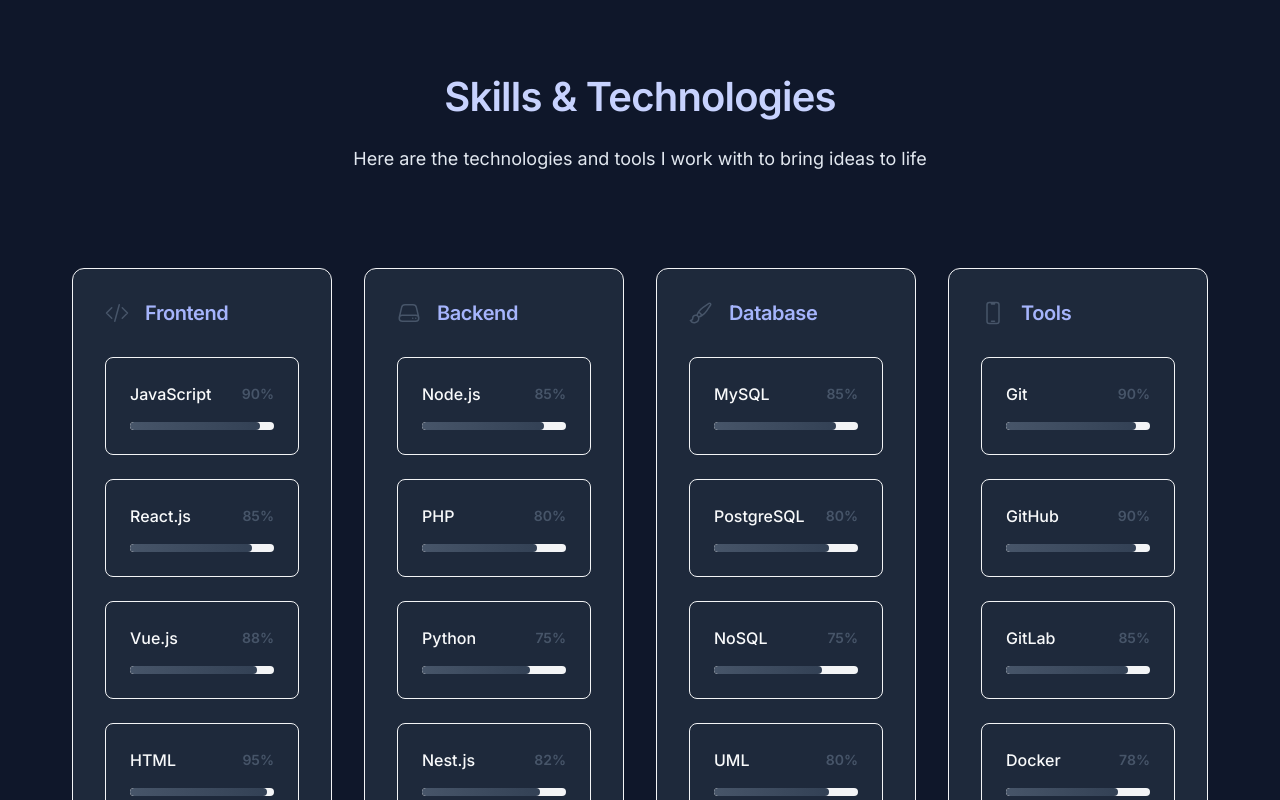
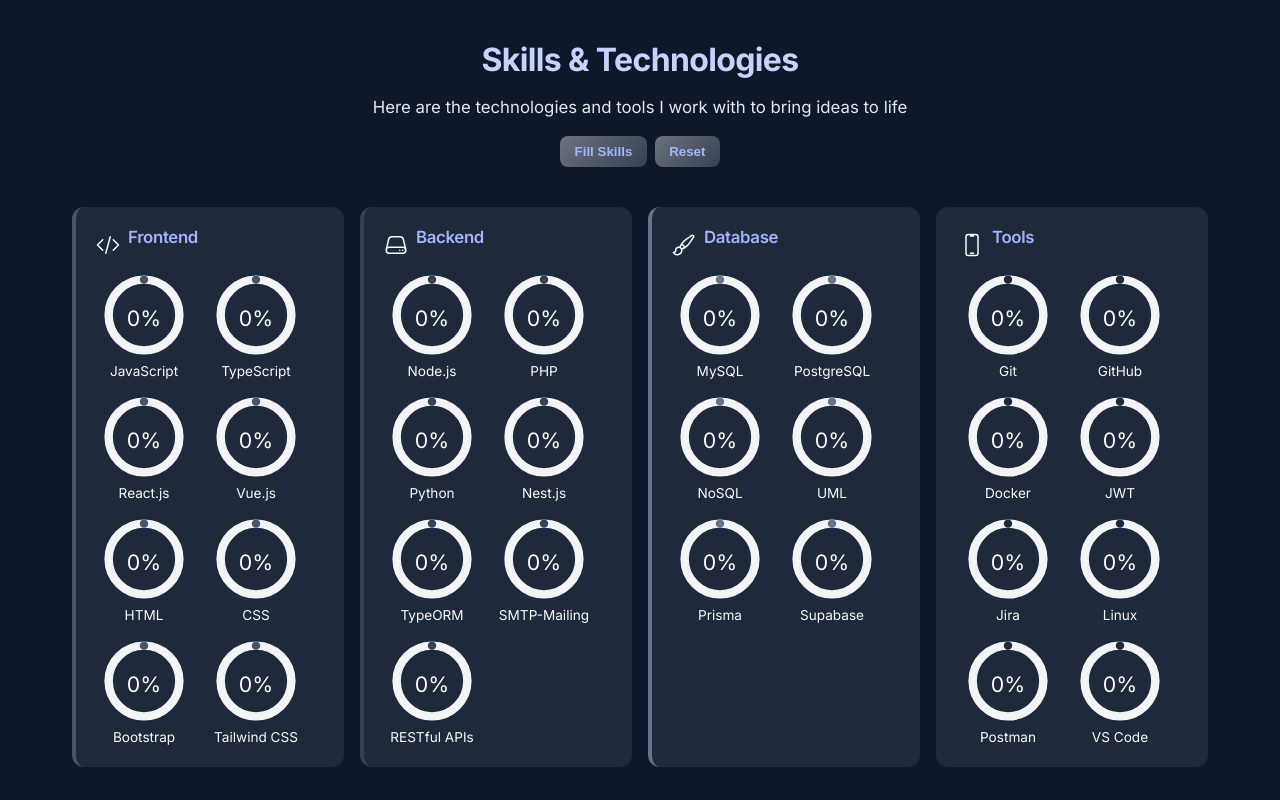
Before and after one commit to Ahmed-Bousrih/Portfolio, a Vue app: page / in a window 1280 px wide. Shown: the part 2420-3220 px from the top of the page. Built offline with nearby package versions, Linux system fonts and the light colour scheme.

Commit message:
fixed skills component

```diff
--- a/src/components/Skills.vue
+++ b/src/components/Skills.vue
@@ -1,81 +1,208 @@
 <script setup lang="ts">
-import { CodeBracketIcon, DevicePhoneMobileIcon, ServerIcon, PaintBrushIcon } from '@heroicons/vue/24/outline'
+import {
+  CodeBracketIcon,
+  DevicePhoneMobileIcon,
+  ServerIcon,
+  PaintBrushIcon,
+} from "@heroicons/vue/24/outline";
 
 interface Skill {
-  name: string
-  level: number
-  category: string
+  name: string;
+  level: number;
+  category: string;
 }
 
 const skills: Skill[] = [
-  { name: 'JavaScript', level: 90, category: 'Frontend' },
-  { name: 'React.js', level: 85, category: 'Frontend' },
-  { name: 'Vue.js', level: 88, category: 'Frontend' },
-  { name: 'HTML', level: 95, category: 'Frontend' },
-  { name: 'CSS', level: 90, category: 'Frontend' },
-  { name: 'Bootstrap', level: 85, category: 'Frontend' },
-  { name: 'Tailwind CSS', level: 88, category: 'Frontend' },
-  { name: 'Node.js', level: 85, category: 'Backend' },
-  { name: 'PHP', level: 80, category: 'Backend' },
-  { name: 'Python', level: 75, category: 'Backend' },
-  { name: 'Nest.js', level: 82, category: 'Backend' },
-  { name: 'MySQL', level: 85, category: 'Database' },
-  { name: 'PostgreSQL', level: 80, category: 'Database' },
-  { name: 'NoSQL', level: 75, category: 'Database' },
-  { name: 'UML', level: 80, category: 'Database' },
-  { name: 'Git', level: 90, category: 'Tools' },
-  { name: 'GitHub', level: 90, category: 'Tools' },
-  { name: 'GitLab', level: 85, category: 'Tools' },
-  { name: 'Docker', level: 78, category: 'Tools' },
-  { name: 'JWT', level: 80, category: 'Tools' },
-  { name: 'Agile', level: 85, category: 'Tools' }
-]
+  { name: "JavaScript", level: 90, category: "Frontend" },
+  { name: "TypeScript", level: 90, category: "Frontend" },
+  { name: "React.js", level: 85, category: "Frontend" },
+  { name: "Vue.js", level: 90, category: "Frontend" },
+  { name: "HTML", level: 95, category: "Frontend" },
+  { name: "CSS", level: 90, category: "Frontend" },
+  { name: "Bootstrap", level: 85, category: "Frontend" },
+  { name: "Tailwind CSS", level: 88, category: "Frontend" },
+
+  { name: "Node.js", level: 85, category: "Backend" },
+  { name: "PHP", level: 80, category: "Backend" },
+  { name: "Python", level: 75, category: "Backend" },
+  { name: "Nest.js", level: 90, category: "Backend" },
+  { name: "TypeORM", level: 90, category: "Backend" },
+  { name: "SMTP-Mailing", level: 85, category: "Backend" },
+  { name: "RESTful APIs", level: 90, category: "Backend" },
+
+
+  { name: "MySQL", level: 85, category: "Database" },
+  { name: "PostgreSQL", level: 85, category: "Database" },
+  { name: "NoSQL", level: 75, category: "Database" },
+  { name: "UML", level: 80, category: "Database" },
+  {name: "Prisma", level: 85, category: "Database" },
+  {name: "Supabase", level: 80, category: "Database" },
+
+  { name: "Git", level: 90, category: "Tools" },
+  { name: "GitHub", level: 90, category: "Tools" },
+  { name: "Docker", level: 78, category: "Tools" },
+  { name: "JWT", level: 80, category: "Tools" },
+  { name: "Jira", level: 85, category: "Tools" },
+  { name: "Linux", level: 80, category: "Tools" },
+  { name: "Postman", level: 90, category: "Tools" },
+  { name: "VS Code", level: 95, category: "Tools" },
+];
 
 const categories = [
-  { name: 'Frontend', icon: CodeBracketIcon, color: 'var(--primary-600)' },
-  { name: 'Backend', icon: ServerIcon, color: 'var(--primary-700)' },
-  { name: 'Database', icon: PaintBrushIcon, color: 'var(--primary-500)' },
-  { name: 'Tools', icon: DevicePhoneMobileIcon, color: 'var(--primary-800)' },
-]
+  { name: "Frontend", icon: CodeBracketIcon, color: "var(--primary-600)" },
+  { name: "Backend", icon: ServerIcon, color: "var(--primary-700)" },
+  { name: "Database", icon: PaintBrushIcon, color: "var(--primary-500)" },
+  { name: "Tools", icon: DevicePhoneMobileIcon, color: "var(--primary-800)" },
+];
+
+// Simple helpers
+const parsePercent = (s: string | null) => {
+  const n = parseInt(s ?? "0", 10);
+  return isNaN(n) ? 0 : Math.max(0, Math.min(100, n));
+};
+
+// Animate numeric counter inside the SVG <text>
+function animateCounter(el: Element | null, to: number, duration = 900) {
+  if (!el) return;
+  const start = performance.now();
+
+  const step = (now: number) => {
+    const t = Math.min(1, (now - start) / duration);
+    const current = Math.round(t * to);
+    (el as HTMLElement).textContent = `${current}%`;
+
+    if (t < 1) requestAnimationFrame(step);
+  };
+
+  requestAnimationFrame(step);
+}
+
+// Fill all circles (manual trigger)
+const fillSkills = () => {
+  // reset first
+  resetSkills();
+
+  // then trigger filling after a short delay
+  setTimeout(() => {
+    console.log("Filling skills");
+
+    const blocks = Array.from(
+      document.querySelectorAll<HTMLElement>(".skill-circle")
+    );
+
+    blocks.forEach((block) => {
+      const path = block.querySelector<SVGPathElement>(".circle");
+      const text = block.querySelector<SVGTextElement>(".percentage");
+      const percent = parsePercent(path?.dataset.percent ?? null);
+
+      if (path) {
+        // set transition and dasharray
+        path.style.transition = "stroke-dasharray 1.2s ease-out, stroke 0.3s";
+        path.style.strokeDasharray = `${percent} 100`;
+      }
+      animateCounter(text, percent);
+    });
+  }, 300);
+};
+
+// Reset back to zero
+const resetSkills = () => {
+  const paths = Array.from(
+    document.querySelectorAll<SVGPathElement>(".skill-circle .circle")
+  );
+  const texts = Array.from(
+    document.querySelectorAll<SVGTextElement>(".skill-circle .percentage")
+  );
+  paths.forEach((p) => {
+    p.style.transition = "stroke-dasharray 0.5s ease";
+    p.style.strokeDasharray = "0 100";
+  });
+  texts.forEach((t) => (t.textContent = "0%"));
+};
 </script>
 
 <template>
   <section id="skills" class="section skills">
     <div class="container">
       <div class="skills__header">
-        <h2 class="skills__title animate-fade-in-up">Skills & Technologies</h2>
-        <p class="skills__subtitle animate-fade-in-up">
+        <h2 class="skills__title">Skills & Technologies</h2>
+        <p class="skills__subtitle">
           Here are the technologies and tools I work with to bring ideas to life
         </p>
+
+        <div
+          style="
+            margin-top: 1rem;
+            display: flex;
+            gap: 0.5rem;
+            justify-content: center;
+          "
+        >
+          <button
+            class="fill-button"
+            @click="fillSkills"
+            aria-label="Fill skills"
+          >
+            Fill Skills
+          </button>
+          <button
+            class="reset-button"
+            @click="resetSkills"
+            aria-label="Reset skills"
+          >
+            Reset
+          </button>
+        </div>
       </div>
 
       <div class="skills__categories">
         <div
           v-for="category in categories"
           :key="category.name"
-          class="category animate-fade-in-up"
+          class="category"
+          :style="{ borderLeftColor: category.color }"
         >
           <div class="category__header">
-            <component :is="category.icon" class="category__icon" />
+            <component
+              :is="category.icon"
+              class="category__icon"
+            />
             <h3 class="category__name">{{ category.name }}</h3>
           </div>
 
           <div class="category__skills">
             <div
-              v-for="skill in skills.filter(s => s.category === category.name)"
+              v-for="skill in skills.filter(
+                (s) => s.category === category.name
+              )"
               :key="skill.name"
-              class="skill"
+              class="skill-circle"
             >
-              <div class="skill__header">
-                <span class="skill__name">{{ skill.name }}</span>
-                <span class="skill__level">{{ skill.level }}%</span>
-              </div>
-              <div class="skill__bar">
-                <div
-                  class="skill__fill"
-                  :style="{ width: skill.level + '%' }"
-                ></div>
-              </div>
+              <svg
+                viewBox="0 0 36 36"
+                class="circular-chart"
+                role="img"
+                :aria-label="skill.name + ' ' + skill.level + '%'"
+              >
+                <path
+                  class="circle-bg"
+                  d="M18 2.0845
+                     a 15.9155 15.9155 0 0 1 0 31.831
+                     a 15.9155 15.9155 0 0 1 0 -31.831"
+                />
+                <path
+                  class="circle"
+                  :stroke="category.color"
+                  d="M18 2.0845
+                     a 15.9155 15.9155 0 0 1 0 31.831
+                     a 15.9155 15.9155 0 0 1 0 -31.831"
+                  :data-percent="skill.level"
+                  stroke-dasharray="0 100"
+                />
+                <text x="18" y="20.35" class="percentage">0%</text>
+              </svg>
+
+              <div class="skill-name">{{ skill.name }}</div>
             </div>
           </div>
         </div>
@@ -85,136 +212,136 @@
 </template>
 
 <style scoped>
-.category__skills {
-  margin-top: var(--spacing-4);
-  display: flex;
-  flex-direction: column;
-  gap: var(--spacing-3);
-}
-.skills {
-  background: var(--bg-primary);
-}
-
-.skills__header {
-  text-align: center;
-  margin-bottom: var(--spacing-12);
-}
-
-.skills__title {
-  margin-bottom: var(--spacing-3);
+/* buttons */
+.fill-button,
+.reset-button {
+  padding: 0.5rem 0.9rem;
+  border-radius: 8px;
+  border: none;
+  font-weight: 600;
+  cursor: pointer;
   color: var(--text-primary);
 }
 
+:root.dark .fill-button,
+:root.dark .reset-button {
+  color: #a5b4fc;
+  background: linear-gradient(135deg, var(--neutral-600), var(--neutral-700));
+}
+
+/* layout */
+.skills {
+  background: var(--bg-primary);
+  color: var(--text-primary);
+  padding: 6rem 0;
+}
+.skills__header {
+  text-align: center;
+  margin-bottom: 2.5rem;
+}
+.skills__title {
+  font-size: 2rem;
+  font-weight: 700;
+}
 .skills__subtitle {
-  font-size: 1.125rem;
+  font-size: 1.05rem;
   color: var(--text-secondary);
-  max-width: 600px;
-  margin: 0 auto;
+  max-width: 720px;
+  margin: 0.4rem auto 0;
 }
 
 .skills__categories {
   display: grid;
   grid-template-columns: repeat(auto-fit, minmax(250px, 1fr));
-  gap: var(--spacing-4);
-  margin-bottom: var(--spacing-8);
+  gap: 1rem;
+  margin-top: 2rem;
 }
 
 .category {
   background: var(--bg-secondary);
-  padding: var(--spacing-4);
-  border-radius: var(--border-radius-lg);
-  border: 1px solid var(--neutral-200);
-  transition: all 0.3s ease;
+  padding: 1.25rem;
+  border-radius: 12px;
+  border-left: 4px solid var(--primary-600);
+  transition: all 0.25s ease;
 }
-
 .category:hover {
-  transform: translateY(-5px);
-  box-shadow: var(--shadow-lg);
-  border-color: var(--primary-600);
+  transform: translateY(-4px);
+  box-shadow: var(--shadow-md);
 }
 
 .category__header {
   display: flex;
   align-items: center;
-  gap: var(--spacing-2);
+  gap: 0.5rem;
+  margin-bottom: 0.75rem;
 }
-
 .category__icon {
   width: 24px;
   height: 24px;
-  color: var(--primary-600);
 }
-
 .category__name {
-  margin: 0;
-  color: var(--text-primary);
-  font-size: 1.25rem;
-}
-
-.skills__list {
-  display: grid;
-  grid-template-columns: repeat(auto-fit, minmax(300px, 1fr));
-  gap: var(--spacing-4);
-}
-
-.skill {
-  background: var(--bg-secondary);
-  padding: var(--spacing-3);
-  border-radius: var(--border-radius-md);
-  border: 1px solid var(--neutral-200);
-  transition: all 0.3s ease;
-}
-
-.skill:hover {
-  transform: translateY(-2px);
-  box-shadow: var(--shadow-md);
-}
-
-.skill__header {
-  display: flex;
-  justify-content: space-between;
-  align-items: center;
-  margin-bottom: var(--spacing-2);
-}
-
-.skill__name {
-  font-weight: 500;
+  font-size: 1.05rem;
+  font-weight: 600;
   color: var(--text-primary);
 }
 
-.skill__level {
-  font-size: 0.875rem;
-  color: var(--primary-600);
-  font-weight: 600;
+.category__skills {
+  display: flex;
+  flex-wrap: wrap;
+  gap: 1rem;
+  justify-content: flex-start;
 }
 
-.skill__bar {
-  height: 8px;
-  background: var(--neutral-200);
-  border-radius: 4px;
-  overflow: hidden;
+/* circular meters */
+.skill-circle {
+  width: 96px;
+  display: flex;
+  flex-direction: column;
+  align-items: center;
+  text-align: center;
+}
+.circular-chart {
+  width: 80px;
+  height: 80px;
+  display: block;
+}
+.circle-bg {
+  fill: none;
+  stroke: var(--neutral-200);
+  stroke-width: 3.8;
+}
+.circle {
+  fill: none;
+  stroke-width: 3.8;
+  stroke-linecap: round;
+  stroke-dasharray: 0 100;
+}
+.percentage {
+  fill: var(--text-primary);
+  font-size: 0.6rem;
+  text-anchor: middle;
+  dominant-baseline: middle;
 }
 
-.skill__fill {
-  height: 100%;
-  background: linear-gradient(90deg, var(--primary-600), var(--primary-700));
-  border-radius: 4px;
-  transition: width 0.8s ease;
+.skill-name {
+  font-size: 0.85rem;
+  margin-top: 0.35rem;
+  color: var(--text-primary);
 }
 
+/* responsiveness */
 @media (max-width: 768px) {
   .skills__categories {
     grid-template-columns: repeat(2, 1fr);
   }
-
-  .skills__list {
-    grid-template-columns: 1fr;
-  }
 }
-
 @media (max-width: 480px) {
   .skills__categories {
     grid-template-columns: 1fr;
   }
+
+  .category__skills {
+    justify-content: center;
+  }
 }
 </style>
```
